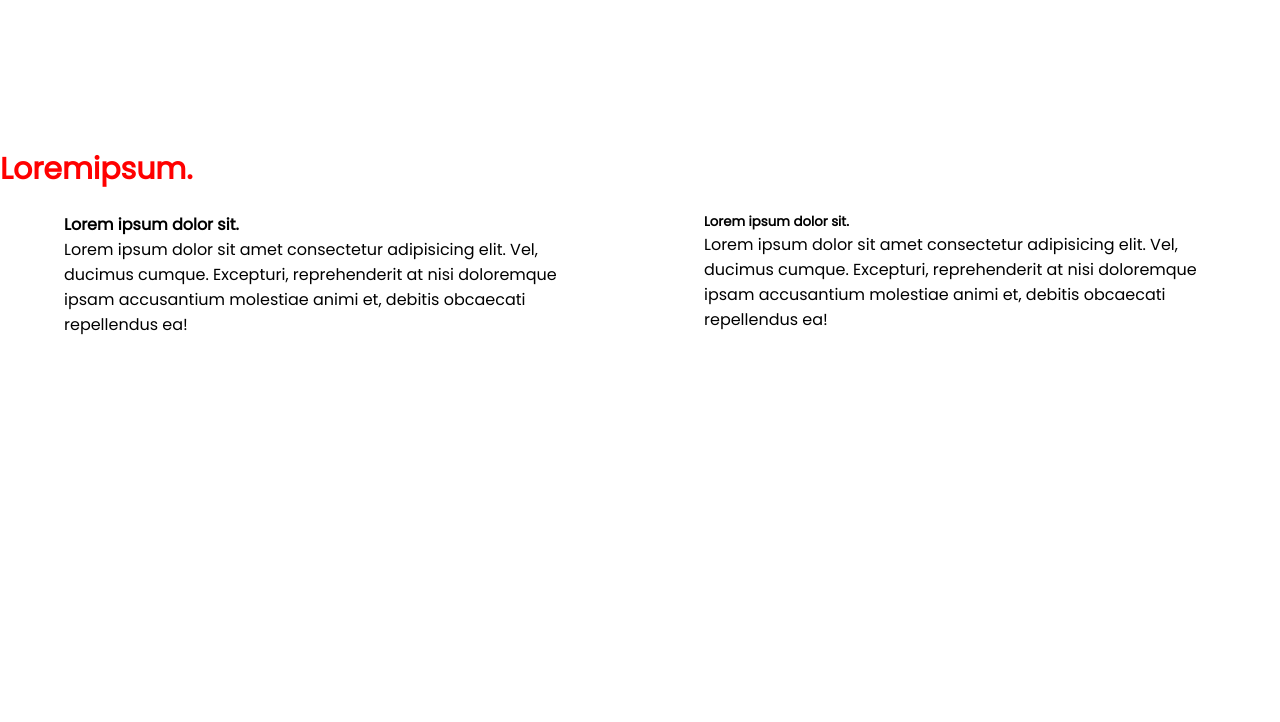
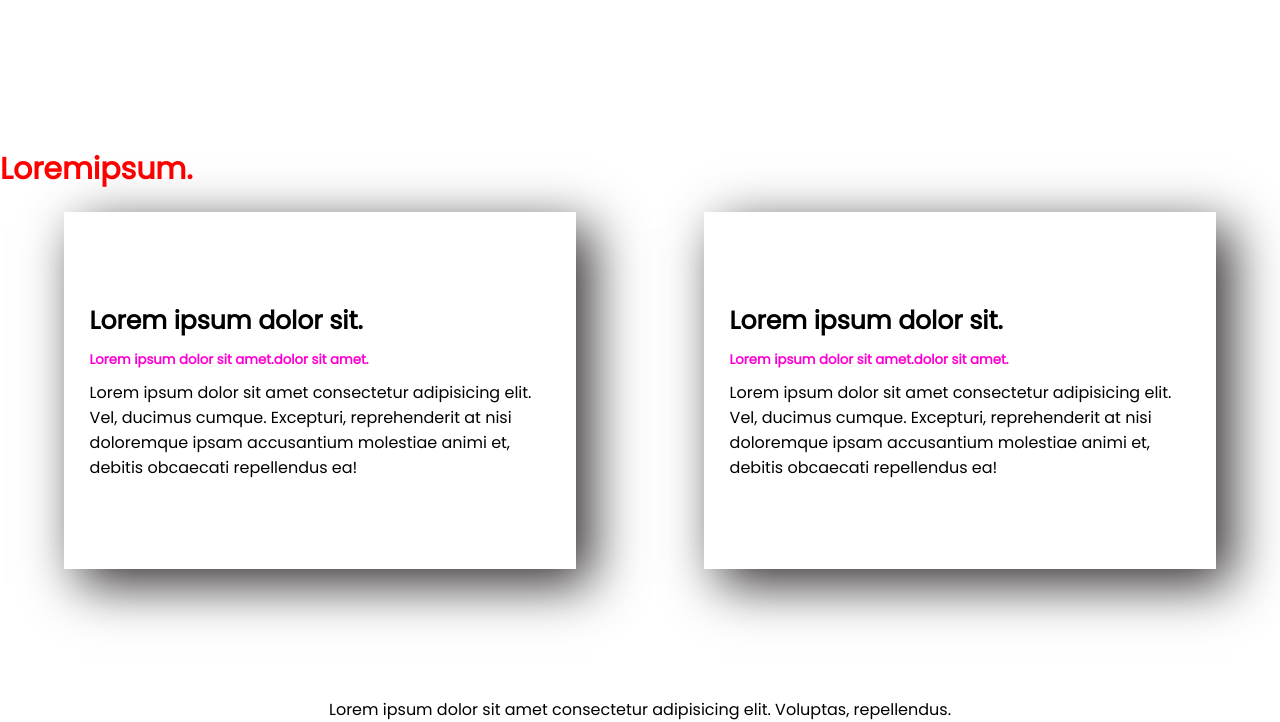
Before and after one commit to Sabbir0029/my-2n-repo, a plain HTML site: page index.html in a window 1280 px wide. Shown: the part 1201-1923 px from the top of the page. Before the commit the page ends 1538 px from the top, so only its background shows below. Drawn offline with Linux system fonts and the light colour scheme.

Commit message:
lest add

```diff
--- a/index.html
+++ b/index.html
@@ -43,14 +43,17 @@
     <div class="frist">
       <div class="lest-section">
         <h4>Lorem ipsum dolor sit.</h4>
+        <h5>Lorem ipsum dolor sit amet.dolor sit amet.</h5>
         <p>Lorem ipsum dolor sit amet consectetur adipisicing elit. Vel, ducimus cumque. Excepturi, reprehenderit at nisi doloremque ipsam accusantium molestiae animi et, debitis obcaecati repellendus ea!</p>
       </div>
       <div class="lest-section">
-        <h5>Lorem ipsum dolor sit.</h5>
+        <h4>Lorem ipsum dolor sit.</h4>
+        <h5>Lorem ipsum dolor sit amet.dolor sit amet.</h5>
         <p>Lorem ipsum dolor sit amet consectetur adipisicing elit. Vel, ducimus cumque. Excepturi, reprehenderit at nisi doloremque ipsam accusantium molestiae animi et, debitis obcaecati repellendus ea!</p>
       </div>
     </div>
   </section>
   <!--therd-section end-->
+  <footer class="foot">Lorem ipsum dolor sit amet consectetur adipisicing elit. Voluptas, repellendus.</footer>
 </body>
 </html>
--- a/style.css
+++ b/style.css
@@ -53,14 +53,25 @@
   margin-bottom: 20px;
   margin-top: 150px;
 }
+.frist h5{
+  color: rgb(255, 0, 212);
+  line-height: 40px;
+}
 .frist{
   display: flex;
+  margin-bottom: 10%;
+}
+h4{
+  font-size: 25px;
 }
 .lest-section{
   margin-left: 5%;
   margin-right: 5%;
+  padding: 7% 2%;
+  box-shadow: 15px 15px 50px   rgb(48, 44, 44);
 }
+/***therd-section end***/
 
-
-
-/***therd-section end***/
+.foot{
+  text-align: center;
+}
```
